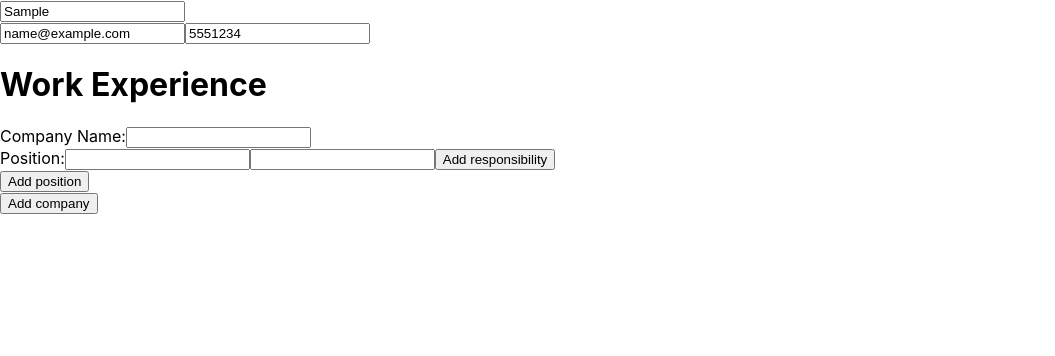
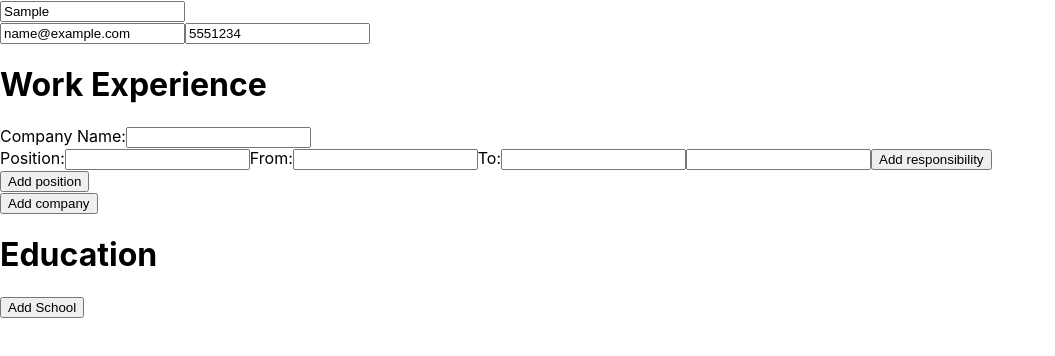
Before and after one commit to cutsey88/cv-application, a React (Create React App) app: page / in a window 1280 px wide. Both pictures are taken after typing "Sample", "name@example.com", "5551234" into the empty fields and a click on the button "Add company". Shown: the top 356 px of the page, without its empty margins (0-1055 px from the left). Built offline with nearby package versions, Linux system fonts and the light colour scheme.

Commit message:
Add education section

```diff
--- a/src/components/companyExperience.js
+++ b/src/components/companyExperience.js
@@ -9,6 +9,8 @@ class CompanyExperience extends React.Component {
 
         const position = this.props.position;
         let rbID = 'rb-' + position.id;
+        let yFID = 'yf-' + position.id;
+        let yTID = 'yt-' + position.id;
         return (
             <div>
                 <label>
@@ -18,6 +20,24 @@ class CompanyExperience extends React.Component {
                         id={position.id}
                         className="positionInput"
                         value={position.title}
+                        onChange={this.props.handleInputChange} />
+                </label>
+                <label>
+                    From:
+                    <input
+                        type="text"
+                        id={yFID}
+                        className="positionYearFromInput"
+                        value={position.years[0]}
+                        onChange={this.props.handleInputChange} />
+                </label>
+                <label>
+                    To:
+                    <input
+                        type="text"
+                        id={yTID}
+                        className="positionYearToInput"
+                        value={position.years[1]}
                         onChange={this.props.handleInputChange} />
                 </label>
                 {position.responsibilities.map((responsibility) => {
--- a/src/components/education.js
+++ b/src/components/education.js
@@ -1,13 +1,67 @@
 import React from 'react';
+import School from './school';
+import uniqid from 'uniqid';
 
 class Education extends React.Component {
     constructor(props) {
         super(props)
+
+        this.state = {
+            schools: [],
+        }
+        this.addSchool = this.addSchool.bind(this);
+        this.handleInputChange = this.handleInputChange.bind(this);
+    }
+
+    addSchool() {
+        this.setState({
+            schools: this.state.schools.concat({
+                name: '',
+                id: uniqid(),
+                years: ['', ''],
+                degree: '',
+            })
+        })
+    }
+
+    handleInputChange(e) {
+        this.setState({
+            schools: this.state.schools.map((school) => {
+                let schoolID = e.target.id === school.id || e.target.id.slice(3) === school.id ? school.id : null;
+                let idType = e.target.id.slice(2, 3) === '-' ? e.target.id.slice(0, 3) : 'main';
+                let yearCheck = school.years;
+                if (idType.slice(0,1) === 'y') {
+                    yearCheck = idType === 'yf-' ? [e.target.value, school.years[1]] : [school.years[0], e.target.value];
+                }
+                if (schoolID) {
+                    return {
+                        name: idType === 'main' ? e.target.value : school.name,
+                        id: school.id,
+                        years: yearCheck,
+                        degree: idType === 'dm-' ? e.target.value : school.degree,
+                    }
+                }
+                return school;
+            })
+        })
     }
 
     render() {
         return (
-            <div></div>
+            <div>
+                <div>
+                    <h1>Education</h1>
+                </div>
+                <div>
+                    {this.state.schools.map((school) => {
+                        return <School
+                                    school={school}
+                                    key={school.id}
+                                    handleInputChange={this.handleInputChange} />
+                    })}
+                    <button className="addSchoolButton" onClick={this.addSchool}>Add School</button>
+                </div>
+            </div>
         );
     }
 }
--- /dev/null
+++ b/src/components/school.js
@@ -0,0 +1,57 @@
+import React from 'react';
+
+class School extends React.Component {
+    constructor(props) {
+        super(props)
+    }
+
+    render() {
+
+        const school = this.props.school;
+        let yFID = 'yf-' + school.id;
+        let yTID = 'yt-' + school.id;
+        let dmID = 'dm-' + school.id;
+        return (
+            <div>
+                <label>
+                    School Name:
+                    <input
+                        type="text"
+                        id={school.id}
+                        className="schoolNameInput"
+                        value={school.name}
+                        onChange={this.props.handleInputChange} />
+                </label>
+                <label>
+                    From:
+                    <input
+                        type="text"
+                        id={yFID}
+                        className="schoolYearFromInput"
+                        value={school.years[0]}
+                        onChange={this.props.handleInputChange} />
+                </label>
+                <label>
+                    To:
+                    <input
+                        type="text"
+                        id={yTID}
+                        className="schoolYearToInput"
+                        value={school.years[1]}
+                        onChange={this.props.handleInputChange} />
+                </label>
+                <label>
+                    Degree/Major:
+                    <input
+                        type="text"
+                        id={dmID}
+                        className="degreeInput"
+                        value={school.degree}
+                        onChange={this.props.handleInputChange} />
+                </label>
+            </div>
+        );
+    }
+}
+
+export default School;
--- a/src/components/workExperience.js
+++ b/src/components/workExperience.js
@@ -24,6 +24,7 @@ class WorkExperience extends React.Component {
                 positions: [{
                     title: '',
                     id: uniqid(),
+                    years: ['', ''],
                     responsibilities: [{
                         text: '',
                         id: uniqid(),
@@ -44,6 +45,7 @@ class WorkExperience extends React.Component {
                         positions: company.positions.concat({
                             title: '',
                             id: uniqid(),
+                            years: ['', ''],
                             responsibilities: [{
                                 text: '',
                                 id: uniqid(),
@@ -70,6 +72,7 @@ class WorkExperience extends React.Component {
                                 return {
                                     title: position.title,
                                     id: position.id,
+                                    years: position.years,
                                     responsibilities: position.responsibilities.concat({
                                         text: '',
                                         id: uniqid(),
@@ -114,6 +117,7 @@ class WorkExperience extends React.Component {
                                     return {
                                         title: e.target.value,
                                         id: position.id,
+                                        years: position.years,
                                         responsibilities: position.responsibilities,
                                     }
                                 }
@@ -148,6 +152,7 @@ class WorkExperience extends React.Component {
                                     return {
                                         title: position.title,
                                         id: position.id,
+                                        years: position.years,
                                         responsibilities: position.responsibilities.map((responsibility) => {
                                             if (responsibility.id === e.target.id) {
                                                 return {
@@ -157,6 +162,57 @@ class WorkExperience extends React.Component {
                                             }
                                             return responsibility;
                                         })
+                                    }
+                                }
+                                return position;
+                            })
+                        }
+                    }
+                    return company;
+                })
+            })
+        }
+
+        if (e.target.className === 'positionYearFromInput') {
+            this.setState({
+                companies: this.state.companies.map((company) => {
+                    let match = company.positions.findIndex((position) => position.id === e.target.id);
+                    if (match !== -1) {
+                        return {
+                            name: company.name,
+                            id: company.id,
+                            positions: company.positions.map((position) => {
+                                if (position.id === e.target.id) {
+                                    return {
+                                        title: position.title,
+                                        id: position.id,
+                                        years: [e.target.value, position.years[1]],
+                                        responsibilities: position.responsibilities,
+                                    }
+                                }
+                                return position;
+                            })
+                        }
+                    }
+                    return company;
+                })
+            })
+        }
+        if (e.target.className === 'positionYearToInput') {
+            this.setState({
+                companies: this.state.companies.map((company) => {
+                    let match = company.positions.findIndex((position) => position.id === e.target.id);
+                    if (match !== -1) {
+                        return {
+                            name: company.name,
+                            id: company.id,
+                            positions: company.positions.map((position) => {
+                                if (position.id === e.target.id) {
+                                    return {
+                                        title: position.title,
+                                        id: position.id,
+                                        years: [position.years[1], e.target.value],
+                                        responsibilities: position.responsibilities,
                                     }
                                 }
                                 return position;
```
